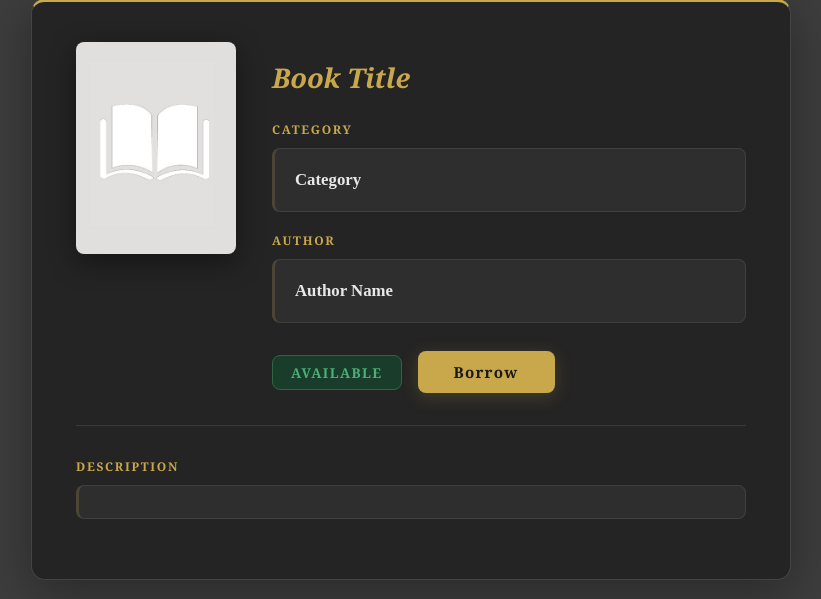
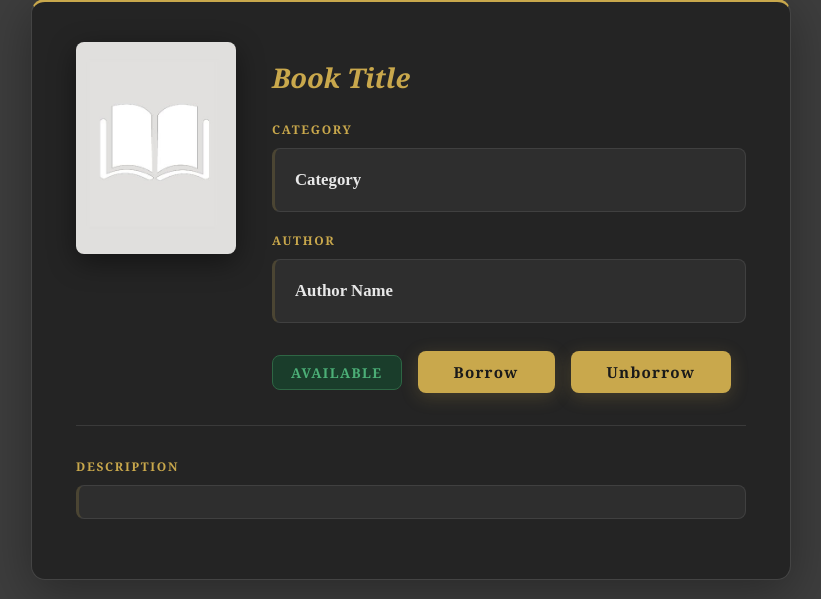
Before and after one commit to AhmedWessam1/A1-Web, a Django app: template bookify/templates/book_details.html in a window 1280 px wide. Shown: the part 134-733 px from the top of the page, without its empty margins (229-1050 px from the left). Run offline with Django 5.2, Linux system fonts and the light colour scheme; the template is opened without the code that fills it, so the values that code supplies are empty.

Commit message:
Update book_details.html

```diff
--- a/bookify/templates/book_details.html
+++ b/bookify/templates/book_details.html
@@ -61,6 +61,7 @@
                             <button class="borrow-btn" data-action="delete" type="button" onclick="deleteBook(new URLSearchParams(window.location.search).get('id'))">Delete</button>
                         {% else %}
                             <button class="borrow-btn" data-action="borrow" type="button">Borrow</button>
+                        <button class="borrow-btn" data-action="unborrow" type="button" onclick="unborrowBook(new URLSearchParams(window.location.search).get('id'))">Unborrow</button>
                         {% endif %}
                     </div>
 
```
